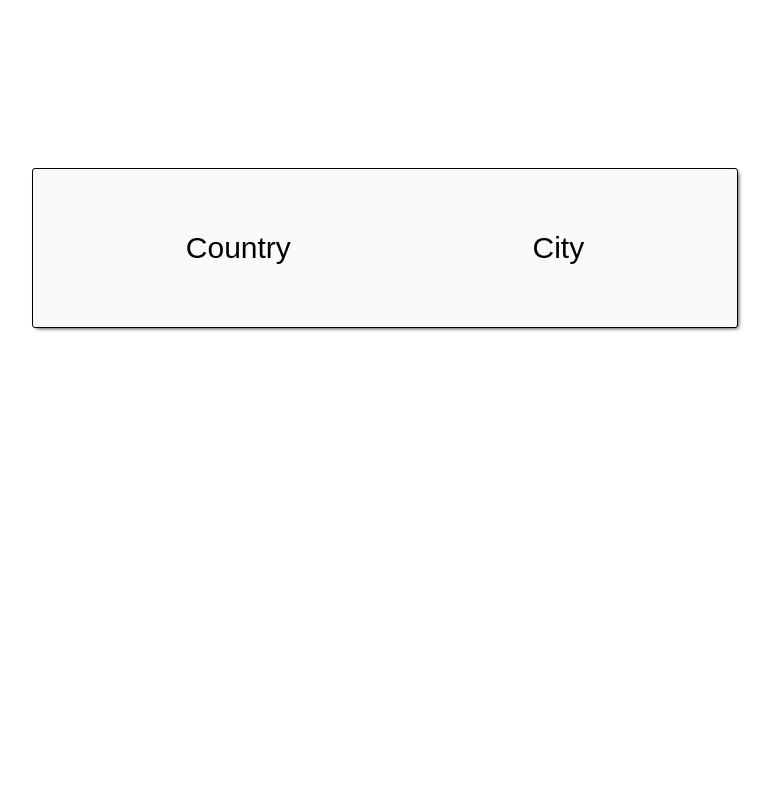
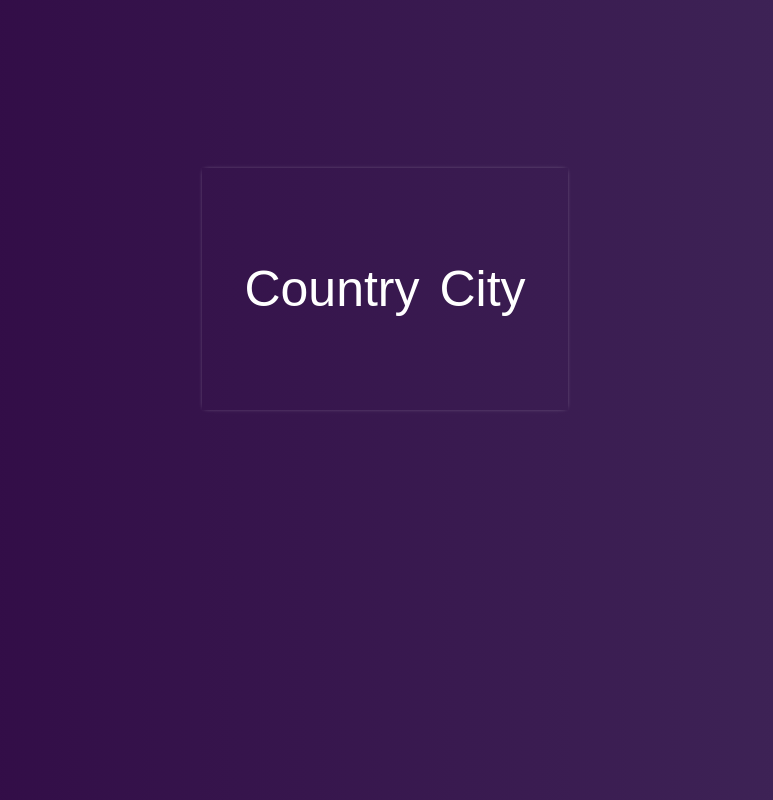
Before and after one commit to IgorKonovalov/Free_Code_Camp_challenges, a plain HTML site: page Intermediate_Front_End_Developer_projects/Local_Weather/index.html in a window 1280 px wide. Shown: the whole page, without its empty margins (255-1028 px from the left). Drawn offline with Linux system fonts and the light colour scheme; some icons are missing.

Commit message:
weather app ui

```diff
--- a/Intermediate_Front_End_Developer_projects/Local_Weather/index.js
+++ b/Intermediate_Front_End_Developer_projects/Local_Weather/index.js
@@ -29,11 +29,14 @@ navigator.geolocation.getCurrentPosition((position) => {
     myInit)
       .then(response => response.json())
       .then(data => {
-        countryText.innerHTML = data.query.results.channel.location.country
-        cityText.innerHTML = data.query.results.channel.location.city
-        const iconCode = data.query.results.channel.item.condition.code
-        weatherIcon.setAttribute('class', `wi wi-${ICONS[iconCode]}`)
-        temperatureText.innerHTML = `${data.query.results.channel.item.condition.temp}℃`
-        console.log(data)
+        weatherResolver(data)
       })
 })
+
+weatherResolver = data => {
+  countryText.innerHTML = data.query.results.channel.location.country
+  cityText.innerHTML = data.query.results.channel.location.city
+  const iconCode = data.query.results.channel.item.condition.code
+  weatherIcon.setAttribute('class', `wi wi-${ICONS[iconCode]}`)
+  temperatureText.innerHTML = `${data.query.results.channel.item.condition.temp}℃`
+}
--- a/Intermediate_Front_End_Developer_projects/Local_Weather/main.css
+++ b/Intermediate_Front_End_Developer_projects/Local_Weather/main.css
@@ -4,24 +4,23 @@ body {
   justify-content: space-around;
   transition: .7s ease-out;
   font-family: sans-serif;
+  background: linear-gradient(to left, #41295a , #2F0743);
 }
 
 .container {
-  background-color: #FAFAFA;
+  color: white;
   display: flex;
   flex-flow: column wrap;
-  border: 0.1em solid #000;
   padding: 2em;
-  max-width: 40em;
-  min-width: 640px;
   margin: 10em auto;
-  border-radius: 3px;
-  box-shadow: 2px 2px 4px -2px;
+  box-shadow: 0px 0px 5px -3px;
 }
 
 .location {
-  font-size: 30px;
+  font-size: 50px;
   display: flex;
+  flex-wrap: nowrap;
+  padding: 10px;
   flex-direction: row;
   justify-content: space-around;
 }
@@ -33,6 +32,10 @@ body {
   align-items: center;
 }
 
+#country {
+  margin-right: 20px
+}
+
 i#weatherIcon {
   font-size: 120px;
 }
```
